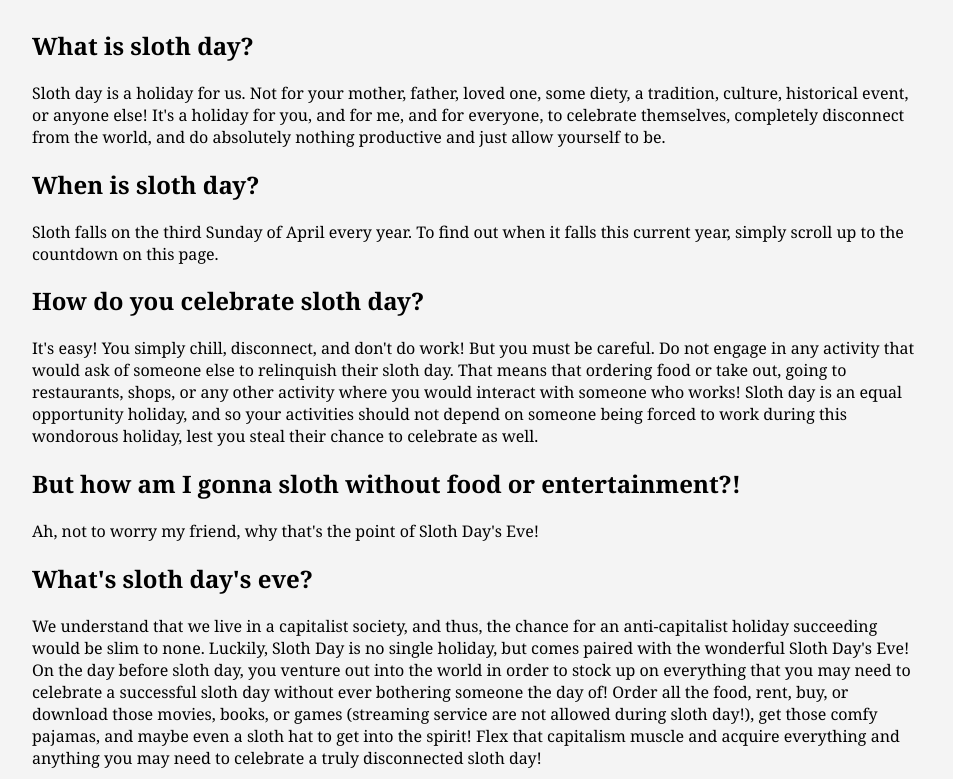
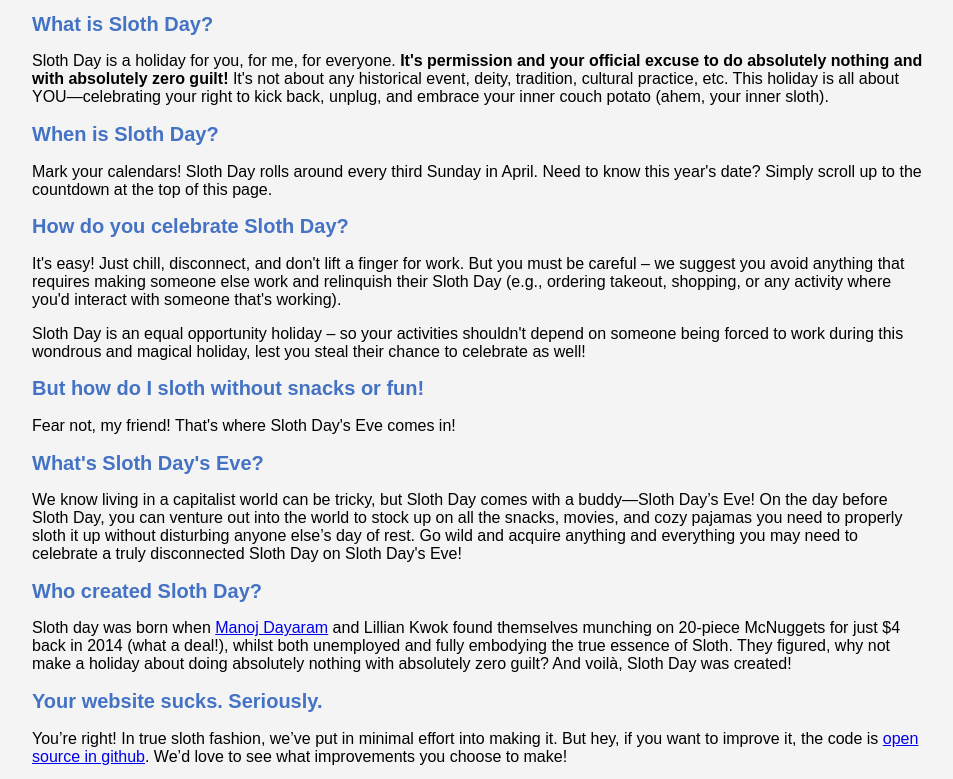
Before and after one commit to mdayaram/slothday.com, a plain HTML site: page index.html in a window 1280 px wide. Shown: the part 230-1009 px from the top of the page, without its empty margins (160-1113 px from the left). Drawn offline with Linux system fonts and the light colour scheme.

Commit message:
updated faq from lillian

```diff
--- a/index.html
+++ b/index.html
@@ -9,7 +9,7 @@
   <title>Sloth Day</title>
   <style>
     body {
-      font-family: Georgia, Serif;
+      font-family: Arial, Helvetica, sans-serif;
       display: block;
       justify-content: center;
       align-items: center;
@@ -35,6 +35,10 @@
     }
     section > div {
       text-align: left;
+    }
+    section h2 {
+      font-size: 1.25rem;
+      color: #4472c4;
     }
 
     h1 {
@@ -88,77 +92,83 @@
 
   <section>
     <div>
-      <h2>What is sloth day?</h2>
+      <h2>What is Sloth Day?</h2>
       <p>
-        Sloth day is a holiday for us. Not for your mother, father, loved one, some diety, a
-        tradition, culture, historical event, or anyone else! It's a holiday for you, and for me, and
-        for everyone, to celebrate themselves, completely disconnect from the world, and do absolutely
-        nothing productive and just allow yourself to be.
+        Sloth Day is a holiday for you, for me, for everyone. <strong>It's
+        permission and your official excuse to do absolutely nothing and with
+        absolutely zero guilt!</strong> It's not about any historical event,
+        deity, tradition, cultural practice, etc. This holiday is all about
+        YOU—celebrating your right to kick back, unplug, and embrace your inner
+        couch potato (ahem, your inner sloth).
       </p>
     </div>
     <div>
-      <h2>When is sloth day?</h2>
+      <h2>When is Sloth Day?</h2>
       <p>
-        Sloth falls on the third Sunday of April every year. To find out when it falls this current
-        year, simply scroll up to the countdown on this page.
+        Mark your calendars! Sloth Day rolls around every third Sunday in April.
+        Need to know this year's date? Simply scroll up to the countdown at the
+        top of this page.
       </p>
     </div>
     <div>
-      <h2>How do you celebrate sloth day?</h2>
+      <h2>How do you celebrate Sloth Day?</h2>
       <p>
-        It's easy! You simply chill, disconnect, and don't do work! But you must be careful. Do not
-        engage in any activity that would ask of someone else to relinquish their sloth day. That
-        means that ordering food or take out, going to restaurants, shops, or any other activity
-        where you would interact with someone who works! Sloth day is an equal opportunity holiday,
-        and so your activities should not depend on someone being forced to work during this wondorous
-        holiday, lest you steal their chance to celebrate as well.
+        It's easy! Just chill, disconnect, and don't lift a finger for work.
+        But you must be careful – we suggest you avoid anything that requires
+        making someone else work and relinquish their Sloth Day (e.g., ordering
+        takeout, shopping, or any activity where you'd interact with someone
+        that's working).
+      </p>
+      <p>
+        Sloth Day is an equal opportunity holiday – so your activities shouldn't
+        depend on someone being forced to work during this wondrous and magical
+        holiday, lest you steal their chance to celebrate as well!
       </p>
     </div>
     <div>
-      <h2>But how am I gonna sloth without food or entertainment?!</h2>
+      <h2>But how do I sloth without snacks or fun!</h2>
       <p>
-        Ah, not to worry my friend, why that's the point of Sloth Day's Eve!
+        Fear not, my friend! That's where Sloth Day's Eve comes in!
       </p>
     </div>
     <div>
-      <h2>What's sloth day's eve?</h2>
+      <h2>What's Sloth Day's Eve?</h2>
       <p>
-        We understand that we live in a capitalist society, and thus, the chance for an
-        anti-capitalist holiday succeeding would be slim to none. Luckily, Sloth Day is no single
-        holiday, but comes paired with the wonderful Sloth Day's Eve! On the day before sloth day,
-        you venture out into the world in order to stock up on everything that you may need
-        to celebrate a successful sloth day without ever bothering someone the day of! Order
-        all the food, rent, buy, or download those movies, books, or games (streaming service
-        are not allowed during sloth day!), get those comfy pajamas, and maybe even a sloth hat to
-        get into the spirit! Flex that capitalism muscle and acquire everything and anything you
-        may need to celebrate a truly disconnected sloth day!
+        We know living in a capitalist world can be tricky, but Sloth Day comes
+        with a buddy—Sloth Day’s Eve! On the day before Sloth Day, you can
+        venture out into the world to stock up on all the snacks, movies, and
+        cozy pajamas you need to properly sloth it up without disturbing anyone
+        else’s day of rest. Go wild and acquire anything and everything you may
+        need to celebrate a truly disconnected Sloth Day on Sloth Day's Eve!
       </p>
     </div>
     <div>
-      <h2>Who created sloth day?</h2>
+      <h2>Who created Sloth Day?</h2>
       <p>
-        Sloth day was created by <a href="https://noj.cc">Manoj</a> and Lillian Kwok one day
-        when they got super bored while eating McDonald's 20pc nuggets for the amazing deal of $4
-        back in 2014 when they were both unemployed, thus exemplefying the true meaning of sloth.
-        They've been celebrating sloth day personally every year since, and have now decided to share
-        this holiday with the world!
+        Sloth day was born when <a href="https://noj.cc">Manoj Dayaram</a> and
+        Lillian Kwok found themselves munching on 20-piece McNuggets for just $4
+        back in 2014 (what a deal!), whilst both unemployed and fully embodying
+        the true essence of Sloth. They figured, why not make a holiday about
+        doing absolutely nothing with absolutely zero guilt? And voilà, Sloth
+        Day was created!
       </p>
     </div>
     <div>
-      <h2>Your website sucks.</h2>
+      <h2>Your website sucks. Seriously.</h2>
       <p>
-        It does! In the spirit of Sloth Day, we've put the most minimal effort possible in making
-        it! However, if you simply cannot stand it, the website's code is
-        <a href="https://github.com/mdayaram/slothday.com">open source in github</a>, and we would
-        love to see what improvements you chose to make.
+        You’re right! In true sloth fashion, we’ve put in minimal effort into
+        making it. But hey, if you want to improve it, the code is
+        <a href="https://github.com/mdayaram/slothday.com">open source in github</a>.
+        We’d love to see what improvements you choose to make!
       </p>
     </div>
     <div>
       <h2>I have more questions!</h2>
       <p>
-        Didn't find what you were looking for in this FAQ? This is the first time we've ever
-        started a holiday, so there's bound to be things we did not expect. Please send your
-        inquiries to noj@slothday.com and we'll get your questions added in here in a sloth's pace!
+        Didn’t find what you were looking for in these FAQs? This is the first
+        time we’ve started a holiday, so we might have missed a few things.
+        Shoot your questions to noj@slothday.com and we’ll get your questions
+        added here... at a leisurely sloth’s pace! 😊🦥
       </p>
     </div>
   </section>
```
